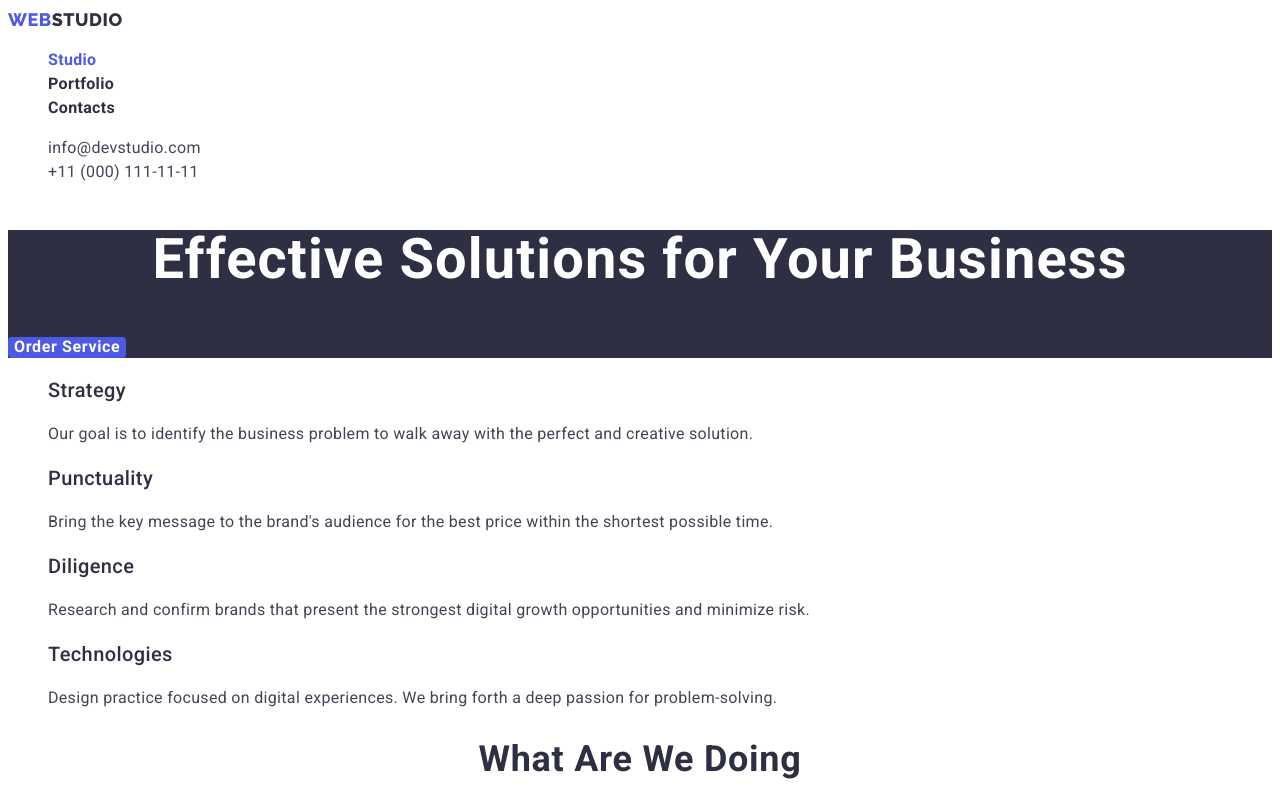
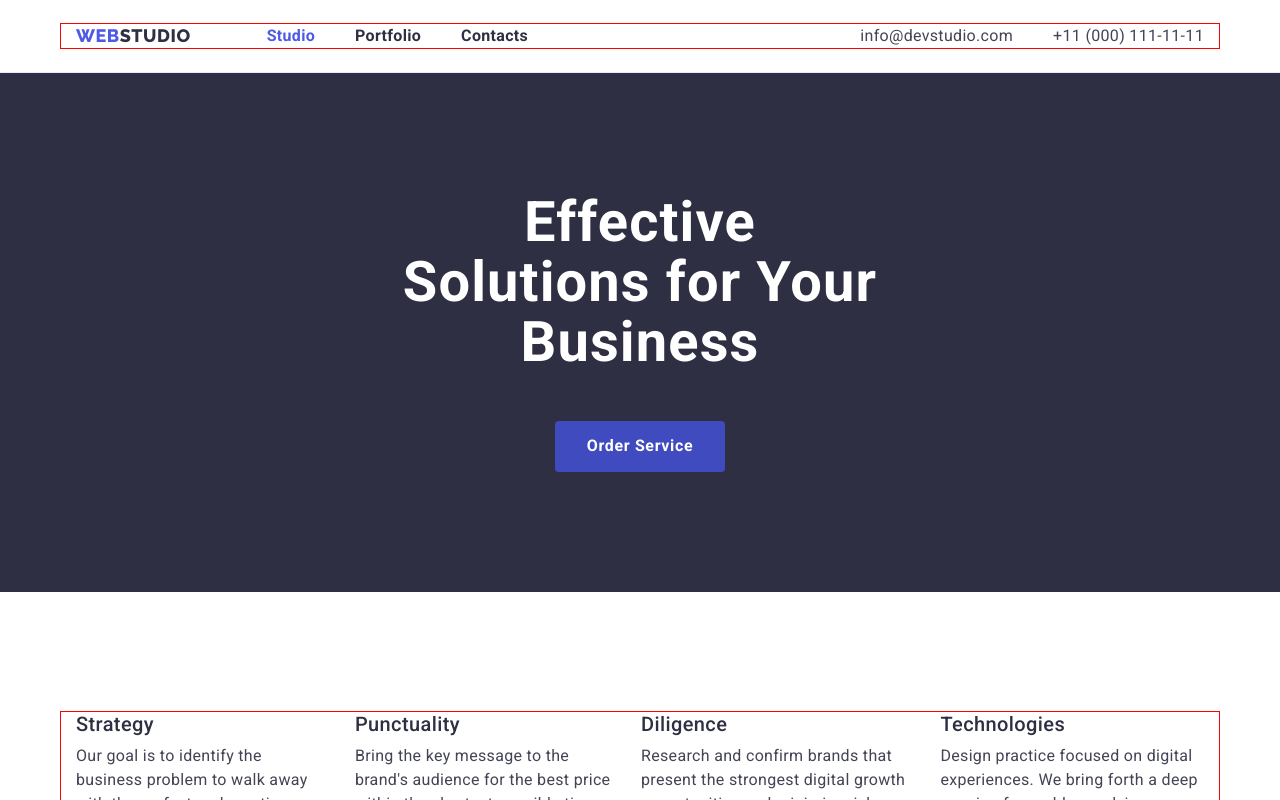
Before and after one commit to M-Mykhailo/goit-markup-hw-03, a plain HTML site: page index.html in a window 1280 px wide. Both pictures are taken after a click on the button "Order Service". Shown: the top 800 px of the page. Drawn offline with nearby package versions, Linux system fonts and the light colour scheme.

Commit message:
improved css

```diff
--- a/css/style.css
+++ b/css/style.css
@@ -7,6 +7,22 @@
   --background-section-team: #f4f4fd;
   --font-weigth-logo: 800;
   --font-weight-subtitle: 500;
+}
+
+p,
+h1,
+h2,
+h3,
+h4,
+h5,
+h6 {
+  margin: 0;
+}
+
+ul,
+ol {
+  margin: 0;
+  padding-left: 0;
 }
 
 body {
@@ -26,9 +42,36 @@ body {
   text-decoration: none;
 }
 
+.conteiner {
+  width: 1158px;
+  padding-left: 15px;
+  padding-right: 15px;
+  outline: 1px solid red;
+  margin: 0 auto;
+}
+
+.section {
+  padding-top: 120px;
+  padding-bottom: 120px;
+}
+
 /*----------  studio page ----------*/
 
 /*----------  header ----------*/
+.header {
+  padding-top: 24px;
+  padding-bottom: 24px;
+  border-bottom: 1px solid #E7E9FC;
+}
+
+.header > .conteiner {
+  display: flex;
+}
+
+.header-navigation {
+  display: flex;
+  align-items: center;
+}
 
 .header-logo {
   font-family: "Raleway", sans-serif;
@@ -40,6 +83,7 @@ body {
   letter-spacing: 0.03em;
   text-transform: uppercase;
   color: #4d5ae5;
+  margin-right: 76px;
 }
 
 .logo-header {
@@ -54,6 +98,11 @@ body {
   color: #2e2f42;
 }
 
+.header-list {
+  display: flex;
+  gap: 40px;
+}
+
 .header-link {
   font-weight: 700;
   font-size: 16px;
@@ -64,6 +113,15 @@ body {
 
 .header-link.current {
   color: var(--text-color-blue);
+}
+
+.header-contacts {
+  display: flex;
+  margin-left: auto;
+}
+
+.header-contacts {
+  gap: 40px;
 }
 
 .header-mail,
@@ -88,12 +146,17 @@ body {
 
 .heading {
   background: var(--background-blue);
+  text-align: center;
 }
 
 .heading-title {
+  margin-bottom: 48px;
+  width: 494px;
+  margin-right: auto;
+  margin-left: auto;
+
   font-size: 56px;
   line-height: 1.07;
-  text-align: center;
   letter-spacing: 0.02em;
   color: var(--text-color-white);
 }
@@ -103,22 +166,39 @@ body {
   font-weight: 700;
   font-size: 16px;
   line-height: 1.18;
-  display: flex;
-  align-items: center;
   letter-spacing: 0.04em;
   color: var(--text-color-white);
   background: #4d5ae5;
   border: 0px;
   border-radius: 4px;
+
+  padding: 16px 32px;
+
+  margin: 0 auto;
+  display: inline-block;
+}
+
+.heading-btn:focus,
+.heading-btn:hover {
+  background-color: #404BBF;
 }
 
 /*----------  section advice ----------*/
+.advice {
+}
 
 .advice-subtitle {
+  margin-bottom: 8px;
+
   font-weight: var(--font-weight-subtitle);
   font-size: 20px;
   line-height: 1.2;
   letter-spacing: 0.02em;
+}
+
+.advice-list {
+  display: flex;
+  gap: 24px;
 }
 
 .advice-text {
@@ -131,11 +211,18 @@ body {
 /*----------  section product ----------*/
 
 .product-title {
+  margin-bottom: 72px;
+
   font-size: 36px;
   line-height: 1.11;
   text-align: center;
   letter-spacing: 0.02em;
   text-transform: capitalize;
+}
+
+.product-list {
+  display: flex;
+  gap: 24px;
 }
 
 /*----------  section team ----------*/
@@ -145,6 +232,8 @@ body {
 }
 
 .team-title {
+  margin-bottom: 72px;
+
   font-size: 36px;
   line-height: 1.11;
   text-align: center;
@@ -152,11 +241,21 @@ body {
   text-transform: capitalize;
 }
 
+.team-list {
+  display: flex;
+  gap: 24px;
+}
+
 .team-item {
   background-color: #ffffff;
+  padding-bottom: 32px;
+  border-radius: 0px 0px 4px 4px;
 }
 
 .team-subtitle {
+  margin-top: 32px;
+  margin-bottom: 8px;
+
   font-weight: var(--font-weight-subtitle);
   font-size: 20px;
   line-height: 1.2;
@@ -176,9 +275,13 @@ body {
 
 .footer {
   background: var(--background-blue);
+  padding-top: 100px;
+  padding-bottom: 100px;
 }
 
 .footer-logo {
+  margin-bottom: 16px;
+
   font-family: "Raleway", sans-serif;
   font-weight: var(--font-weigth-logo);
   font-size: 18px;
@@ -203,6 +306,8 @@ body {
 }
 
 .footer-text {
+  max-width: 264px;
+
   font-size: 16px;
   line-height: 1.5;
   letter-spacing: 0.02em;
--- a/index.html
+++ b/index.html
@@ -11,15 +11,20 @@
       href="https://fonts.googleapis.com/css2?family=Raleway:wght@800&family=Roboto:wght@400;500;700;900&display=swap"
       rel="stylesheet"
     />
+    <link
+      rel="stylesheet"
+      href="https://cdnjs.cloudflare.com/ajax/libs/modern-normalize/1.1.0/modern-normalize.css"
+    />
     <link rel="stylesheet" href="./css/style.css" />
   </head>
 
   <body>
     <header class="header">
+      <div class="conteiner">
         <nav class="header-navigation">
           <a href="./index.html" class="header-logo">
-          Web<span class="logo-header">Studio </span></a
-        >
+            Web<span class="logo-header">Studio </span>
+          </a>
           <ul class="header-list list">
             <li class="header-item">
               <a href="./index.html" class="header-link current">Studio</a>
@@ -44,20 +49,22 @@
             </a>
           </li>
         </ul>
+      </div>
     </header>
     <main>
-      <section class="heading">
+      <section class="heading section">
         <h1 class="heading-title">Effective Solutions for Your Business</h1>
         <button type="button" class="heading-btn">Order Service</button>
       </section>
-      <section class="advice">
+      <section class="advice section">
+        <div class="conteiner">
           <h2 hidden class="advice-title">We advice</h2>
           <ul class="advice-list list">
             <li class="advice-item">
               <h3 class="advice-subtitle">Strategy</h3>
               <p class="advice-text">
-              Our goal is to identify the business problem to walk away with the
-              perfect and creative solution.
+                Our goal is to identify the business problem to walk away with
+                the perfect and creative solution.
               </p>
             </li>
             <li class="advice-item">
@@ -82,9 +89,11 @@
               </p>
             </li>
           </ul>
+        </div>
       </section>
-      <section class="product">
+      <section class="product section">
         <h2 class="product-title">What are we doing</h2>
+        <div class="conteiner">
           <ul class="product-list list">
             <li class="product-item">
               <img
@@ -114,9 +123,11 @@
               />
             </li>
           </ul>
+        </div>
       </section>
-      <section class="team">
+      <section class="team section">
         <h2 class="team-title">Our Team</h2>
+        <div class="conteiner">
           <ul class="team-list list">
             <li class="team-item">
               <img
@@ -163,16 +174,19 @@
               <p class="team-text">UI Designer</p>
             </li>
           </ul>
+        </div>
       </section>
     </main>
     <footer class="footer">
+      <div class="conteiner">
         <a href="./index.html" class="footer-logo">
-        Web<span class="logo-footer">Studio </span></a
-      >
+          Web<span class="logo-footer">Studio </span>
+        </a>
         <p class="footer-text">
-        Increase the flow of customers and sales for your business with digital
-        marketing & growth solutions.
+          Increase the flow of customers and sales for your business with
+          digital marketing & growth solutions.
         </p>
+      </div>
     </footer>
   </body>
 </html>
```
Also changed, not shown: portfolio.html (+12 -4 lines), 1 other file. Lines whose indentation alone changed are shown as unchanged.
